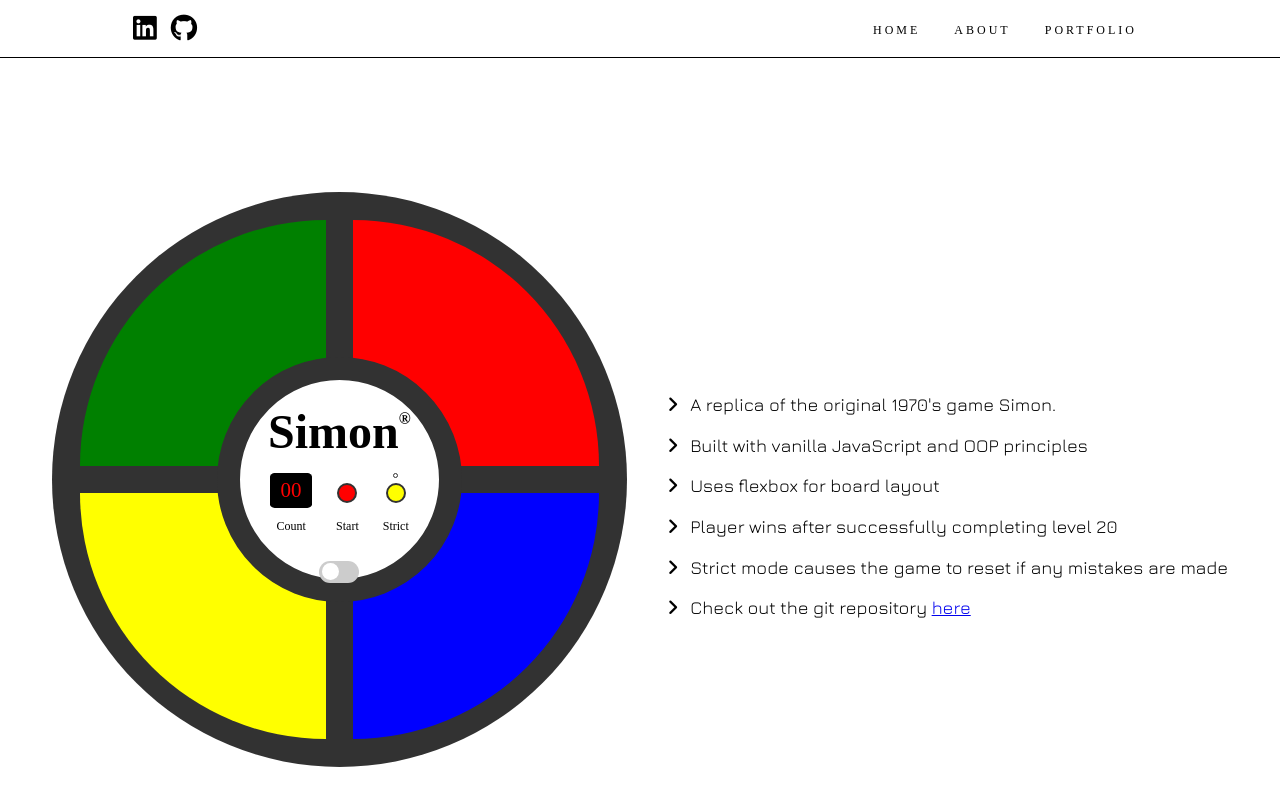
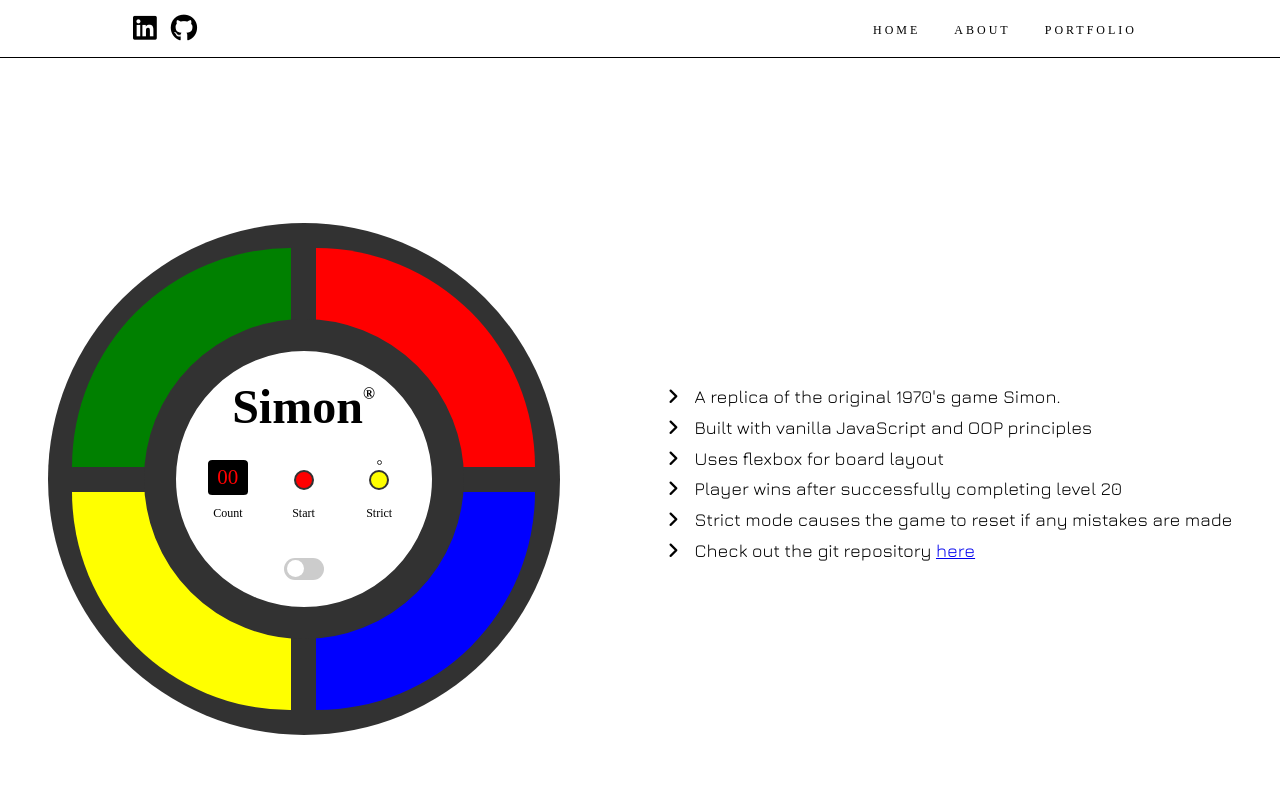
Before and after one commit to amfische/amfische.github.io, a Jekyll site: the page built from _portfolio/simon.html, in a window 1280 px wide. Shown: the top 806 px of the page. Built offline with Jekyll 4.4.1, drawn with Linux system fonts in a browser that asks for light colours; nearby versions of some CDN libraries; some web fonts are replaced.

Commit message:
fixed styles on simon to be responsive

```diff
--- a/_portfolio/simon.html
+++ b/_portfolio/simon.html
@@ -38,13 +38,13 @@ collections: portfolio
 		</div> <!-- end board -->
 
 		<div class="description">
-			<ul>
-				<li><i class="fa fa-angle-right"></i> A replica of the original 1970's game Simon.</li>
-				<li><i class="fa fa-angle-right"></i> Built with vanilla JavaScript and OOP principles</li>
-				<li><i class="fa fa-angle-right"></i> Uses flexbox for board layout</li>
-				<li><i class="fa fa-angle-right"></i> Player wins after successfully completing level 20</li>
-				<li><i class="fa fa-angle-right"></i> Strict mode causes the game to reset if any mistakes are made</li>
-				<li><i class="fa fa-angle-right"></i> Check out the git repository <a href="https://github.com/amfische/simon" target="_blank">here</a></li>
+			<ul class="fa-ul">
+				<li><i class="fa fa-li fa-angle-right"></i> A replica of the original 1970's game Simon.</li>
+				<li><i class="fa fa-li fa-angle-right"></i> Built with vanilla JavaScript and OOP principles</li>
+				<li><i class="fa fa-li fa-angle-right"></i> Uses flexbox for board layout</li>
+				<li><i class="fa fa-li fa-angle-right"></i> Player wins after successfully completing level 20</li>
+				<li><i class="fa fa-li fa-angle-right"></i> Strict mode causes the game to reset if any mistakes are made</li>
+				<li><i class="fa fa-li fa-angle-right"></i> Check out the git repository <a href="https://github.com/amfische/simon" target="_blank">here</a></li>
 			</ul>
 		</div> <!-- end description -->
 
--- a/assets/_sass/simon.scss
+++ b/assets/_sass/simon.scss
@@ -3,15 +3,17 @@
 	align-items: center;
 	justify-content: space-around;
 	flex-wrap: wrap;
+	padding-top: 55px;
 
 	.board {
-	    width: 575px;
-	    height: 575px;
-	    border-radius: 50%;
-	    background-color: #323232;
-	    display: flex;
-	    justify-content: center;
-	    align-items: center;
+    width: 95vw;
+    height: 95vw;
+    margin-bottom: 55px;
+    border-radius: 50%;
+    background-color: #323232;
+    display: flex;
+    justify-content: center;
+    align-items: center;
 
 		.buttons {
 			width: 95%;
@@ -48,34 +50,38 @@
 		}
 
 		.controls {
-			height: 245px;
-			width: 245px;
+			height: 55vw;
+			width: 55vw;
 	    position: absolute;
 	    background-color: white;
 	    border-radius: 50%;
-	    border: 23px solid #323232;
+	    border: 1em solid #323232;
+	    display: flex;
+	    flex-direction: column;
+	    justify-content: center;
+	    align-items: center;
 		}
 
 		h1 {
 	    text-align: center;
-	    margin-top: 12%;
-	    margin-bottom: 7%;
-	    font-size: 48px;
+			margin: 0;
+	    font-size: 24px;
 	    font-weight: 900;
 		}
 
 		h1 sup {
 	    font-size: 16px;
-	    top: -1.5em;
+	    top: -0.5em;
 		}
 
 		.settings {
 	    text-align: center;
+	    margin: 10% auto;
 		}
 
 		.settings-col {
-	    margin: 0 10px;
 	    display: inline-block;
+	    width: 28%;
 		}
 
 		.settings-col button {
@@ -93,7 +99,7 @@
 
 		input.level-count {
 	    line-height: 1;
-	    width: 42px;
+	    width: 100%;
 	    text-align: center;
 	    background-color: black;
 	    border: none;
@@ -122,7 +128,6 @@
 		.switch {
 	    width: 40px;
 	    height: 22px;
-	    margin: 15px auto;
 	    position: relative;
 		}
 
@@ -185,7 +190,7 @@
 		}
 
 		li {
-			padding: 10px 0px;
+			padding-bottom: 10px;
 			font-size: 18px;
 	    font-family: 'Jura', sans-serif;
 	    font-weight: 400;
@@ -198,20 +203,50 @@
 	}
 }
 
-@media (max-width: 1298px) {
+@media (min-width: 768px) {
 	#simon {
-		padding-top: 55px;
-	}
+		.board {
+			width: 60vw;
+			height: 60vw;
+			.controls {
+				width: 32vw;
+				height: 32vw;
+				h1 { font-size: 32px; }
+				h1 sup { top: -1.5em; }
+				input.level-count {
+					width: 55%;
 
-	#simon .board {
-		margin-bottom: 55px;
+				}
+			}
+		}
 	}
 }
 
-@media (max-width: 768px) {
-	#simon .board {
-		width: 475px;
-		height: 475px;
+@media (min-width: 992px) {
+	#simon {
+		.board {
+			.controls {
+				border: 2em solid #323232;
+				h1 { font-size: 48px; }
+			}
+		}
 	}
-	#simon .description ul { padding: 0px; }
 }
+
+@media (min-width: 1200px) {
+	#simon {
+		flex-wrap: nowrap;
+		justify-content: space-around;
+		width: 100%;
+		padding-top: 0px;
+		.board {
+			width: 40vw;
+			height: 40vw;
+			margin-bottom: 0px;
+			.controls {
+				width: 25vw;
+				height: 25vw;
+			}
+		}
+	}
+}
--- a/assets/js/simon/ui.js
+++ b/assets/js/simon/ui.js
@@ -66,7 +66,6 @@ ui.blue_mouse_down = function() { $blue.style.backgroundColor = '#3232ff'; blue_
 ui.blue_mouse_up = function() {
 		$blue.style.backgroundColor = 'blue';
 		simon.player_pattern.push('blue');
-		console.log(simon.player_pattern);
 		simon.check_player_input();
 };
 
@@ -74,7 +73,6 @@ ui.red_mouse_down = function() { $red.style.backgroundColor = '#ff6666'; red_sou
 ui.red_mouse_up = function() {
 	$red.style.backgroundColor = 'red';
 	simon.player_pattern.push('red');
-	console.log(simon.player_pattern);
 	simon.check_player_input();
 };
 
@@ -82,7 +80,6 @@ ui.green_mouse_down = function() { $green.style.backgroundColor = '#4ca64c'; gre
 ui.green_mouse_up = function() {
 	$green.style.backgroundColor = 'green';
 	simon.player_pattern.push('green');
-	console.log(simon.player_pattern);
 	simon.check_player_input();
 };
 
@@ -90,6 +87,5 @@ ui.yellow_mouse_down = function() { $yellow.style.backgroundColor = '#ffff99'; y
 ui.yellow_mouse_up = function() {
 	$yellow.style.backgroundColor = 'yellow';
 	simon.player_pattern.push('yellow');
-	console.log(simon.player_pattern);
 	simon.check_player_input();
 };
```
